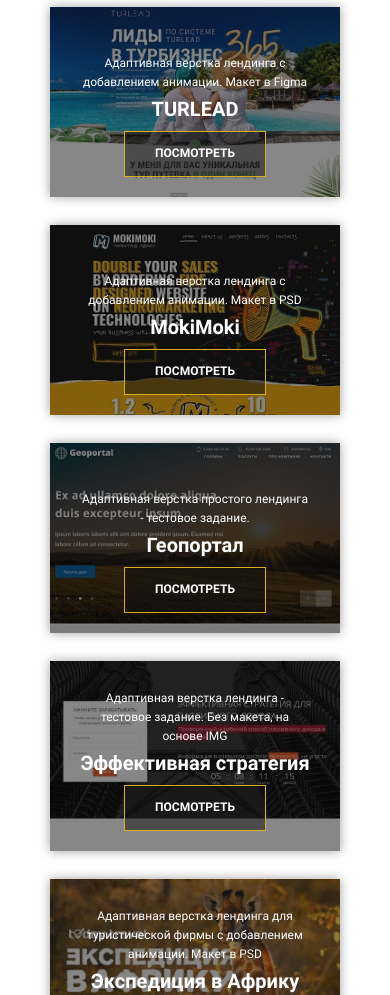
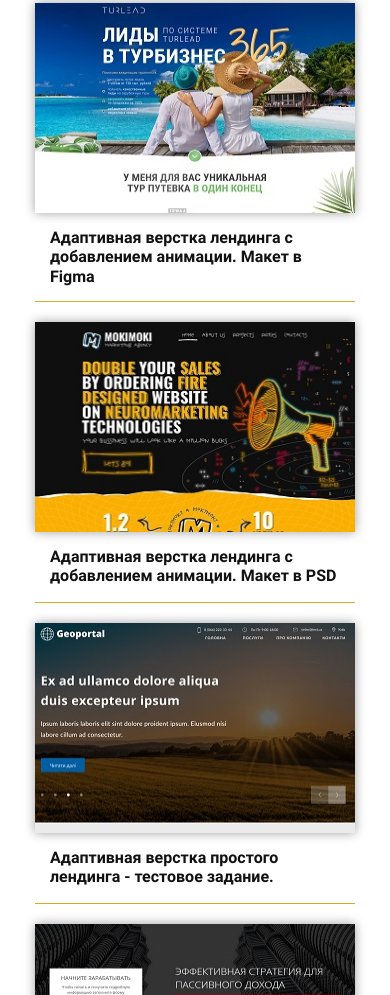
Before and after one commit to Aleksandr-Duma/MyPortfolio, a plain HTML site: page docs/index.html in a window 390 px wide. Shown: the part 1005-2000 px from the top of the page. Drawn offline with nearby package versions, Linux system fonts and the light colour scheme.

Commit message:
Change gallery and fix bags

```diff
--- a/docs/css/style.css
+++ b/docs/css/style.css
@@ -374,6 +374,7 @@ template {
   ont-display: swap;
 }
 
+/*---------------------Settings---------------------*/
 *,
 *:before,
 *:after {
@@ -396,7 +397,6 @@ body {
 
 img {
   width: 100%;
-  height: 100%;
 }
 
 a {
@@ -514,14 +514,24 @@ button {
 }
 
 .navigation__list-link {
+  display: inline-block;
   text-transform: uppercase;
   font-size: 20px;
   font-weight: 500;
   color: #fff;
   margin: 0 30px;
-  -webkit-transition: all .2s;
-  -o-transition: all .2s;
-  transition: all .2s;
+  position: relative;
+}
+
+.navigation__list-link::after {
+  content: "";
+  display: block;
+  width: 0;
+  height: 2px;
+  background-color: #DAAC21;
+  -webkit-transition: width .3s ease;
+  -o-transition: width .3s ease;
+  transition: width .3s ease;
 }
 
 @media (max-width: 990px) {
@@ -538,8 +548,8 @@ button {
   }
 }
 
-.navigation__list-link:hover {
-  color: #DAAC21;
+.navigation__list-link:hover::after {
+  width: 100%;
 }
 
 .phone__link {
@@ -791,8 +801,8 @@ button {
 }
 
 .arrows-link {
-  width: 20px;
-  height: 20px;
+  width: 30px;
+  height: 30px;
   position: absolute;
   left: 50%;
   bottom: 15px;
@@ -807,14 +817,8 @@ button {
 }
 
 .arrows-link__img {
-  -webkit-animation-name: animate-arrow;
-  animation-name: animate-arrow;
-  -webkit-animation-duration: .6s;
-  animation-duration: .6s;
-  -webkit-animation-iteration-count: infinite;
-  animation-iteration-count: infinite;
-  -webkit-animation-direction: alternate;
-  animation-direction: alternate;
+  -webkit-animation: animate-arrow .7s alternate infinite;
+  animation: animate-arrow .7s alternate infinite;
 }
 
 @-webkit-keyframes animate-arrow {
@@ -922,41 +926,8 @@ button {
   display: none;
 }
 
-.portfolio-item {
+.portfolio__card {
   width: 370px;
-  height: 260px;
-  -webkit-box-shadow: 0 0 10px rgba(17, 17, 17, 0.4);
-  box-shadow: 0 0 10px rgba(17, 17, 17, 0.4);
-  margin: 14px;
-  position: relative;
-}
-
-@media (max-width: 990px) {
-  .portfolio-item {
-    width: 310px;
-    height: 210px;
-  }
-}
-
-@media (max-width: 570px) {
-  .portfolio-item {
-    width: 290px;
-    height: 190px;
-    margin: 14px 0 14px 0;
-  }
-}
-
-.portfolio-item:hover .portfolio-item__overlay {
-  opacity: 1;
-}
-
-.portfolio-item__overlay {
-  position: absolute;
-  top: 0;
-  right: 0;
-  bottom: 0;
-  left: 0;
-  background-color: rgba(17, 17, 17, 0.6);
   display: -webkit-box;
   display: -ms-flexbox;
   display: flex;
@@ -964,92 +935,79 @@ button {
   -webkit-box-direction: normal;
   -ms-flex-direction: column;
   flex-direction: column;
-  -webkit-box-pack: end;
-  -ms-flex-pack: end;
-  justify-content: flex-end;
-  -webkit-box-align: center;
-  -ms-flex-align: center;
-  align-items: center;
-  padding: 20px 40px 40px 40px;
-  -webkit-transition: all .6s;
-  -o-transition: all .6s;
-  transition: all .6s;
+  border-bottom: 1px solid #DAAC21;
+  margin: 14px 14px 14px 14px;
+}
+
+@media (max-width: 990px) {
+  .portfolio__card {
+    width: 320px;
+    margin: 10px 10px 10px 10px;
+  }
+}
+
+@media (max-width: 640px) {
+  .portfolio__card {
+    margin: 10px 0 10px 0;
+  }
+}
+
+.portfolio__card-image {
+  width: 100%;
+  height: 260px;
+  overflow: hidden;
+  background-color: #111111;
+  -webkit-box-shadow: 0 0 10px rgba(17, 17, 17, 0.4);
+  box-shadow: 0 0 10px rgba(17, 17, 17, 0.4);
+}
+
+@media (max-width: 990px) {
+  .portfolio__card-image {
+    height: 210px;
+  }
+}
+
+.portfolio__card-image img {
+  height: 100%;
+  -webkit-transition: .3s ease;
+  -o-transition: .3s ease;
+  transition: .3s ease;
+}
+
+.portfolio__card-image img:hover {
+  opacity: 0.7;
+  -webkit-transform: scale(1.1);
+  -ms-transform: scale(1.1);
+  transform: scale(1.1);
+}
+
+.portfolio__card-description {
+  width: 100%;
+  min-height: 70px;
+  padding: 15px 15px 15px 15px;
+}
+
+.portfolio__card-title {
+  display: block;
+  font-weight: 700;
+  font-size: 18px;
+  line-height: 1.2;
+  color: #111111;
+  margin: 0;
+}
+
+@media (max-width: 640px) {
+  .portfolio__card-title {
+    font-size: 16px;
+  }
+}
+
+.portfolio__card.clearfix {
   opacity: 0;
-}
-
-@media (max-width: 1090px) {
-  .portfolio-item__overlay {
-    background-color: rgba(17, 17, 17, 0.5);
-    opacity: 1;
-  }
-}
-
-@media (max-width: 990px) {
-  .portfolio-item__overlay {
-    padding: 20px 30px 20px 30px;
-  }
-}
-
-.portfolio-item__text {
-  font-size: 14px;
-  line-height: 1.6;
-  text-align: center;
-  color: #fff;
-  padding-bottom: 10px;
-}
-
-@media (max-width: 990px) {
-  .portfolio-item__text {
-    font-size: 12px;
-    padding-bottom: 5px;
-  }
-}
-
-.portfolio-item__title {
-  font-size: 22px;
-  font-weight: 700;
-  line-height: 1.2;
-  text-align: center;
-  color: #fff;
-  padding-bottom: 10px;
-}
-
-@media (max-width: 990px) {
-  .portfolio-item__title {
-    font-size: 20px;
-  }
-}
-
-.portfolio-item__link {
-  display: inline-block;
-  text-transform: uppercase;
-  font-size: 14px;
-  font-weight: 700;
-  border: 2px solid #DAAC21;
-  color: #fff;
-  -webkit-transition: all .2s;
-  -o-transition: all .2s;
-  transition: all .2s;
-  padding: 20px 40px;
-  margin: 0 auto;
-}
-
-@media (max-width: 1090px) {
-  .portfolio-item__link {
-    background-color: rgba(17, 17, 17, 0.5);
-  }
-}
-
-@media (max-width: 990px) {
-  .portfolio-item__link {
-    font-size: 12px;
-    border: 1px solid #DAAC21;
-    padding: 15px 30px;
-  }
-}
-
-.portfolio-item__link:hover {
-  background-color: rgba(218, 172, 33, 0.2);
+  height: 0;
+  padding: 0;
+  overflow: hidden;
+  margin: 0 14px;
 }
 
 /*-----------------------Resume----------------------*/
--- a/docs/index.html
+++ b/docs/index.html
@@ -69,99 +69,123 @@
 						<span class="filter portfolio__head-item" data-filter = ".tutorial">Учебные</span>
 					</div>
 					<div class="portfolio__body" id = "portfolio__body">
-						<div class="mix order portfolio-item">
+						<div class="mix order portfolio__card">
+							<div class="portfolio__card-image">
+								<a href="https://aleksandr-duma.github.io/TURLEAD/" target="_blank" class="portfolio__card-link">
 									<img src="img/project-14.jpg" alt="project-14">
-							<div class="portfolio-item__overlay">
-								<div class="portfolio-item__text">Адаптивная верстка лендинга с добавлением анимации. Макет в Figma</div>
-								<div class="portfolio-item__title">TURLEAD</div>
-								<a href="https://aleksandr-duma.github.io/TURLEAD/" target="_blank" class="portfolio-item__link">посмотреть</a>
+								</a>
+							</div>
+							<div class="portfolio__card-description">
+								<a href="https://aleksandr-duma.github.io/TURLEAD/" target="_blank" class="portfolio__card-title">Адаптивная верстка лендинга с добавлением анимации. Макет в Figma</a>
 							</div>
 						</div>
-						<div class="mix order portfolio-item">
+						<div class="mix order portfolio__card">
+							<div class="portfolio__card-image">
+								<a href="https://aleksandr-duma.github.io/MokiMoki/" target="_blank" class="portfolio__card-link">
 									<img src="img/project-13.jpg" alt="project-13">
-							<div class="portfolio-item__overlay">
-								<div class="portfolio-item__text">Адаптивная верстка лендинга с добавлением анимации. Макет в PSD</div>
-								<div class="portfolio-item__title">MokiMoki</div>
-								<a href="https://aleksandr-duma.github.io/MokiMoki/" target="_blank" class="portfolio-item__link">посмотреть</a>
+								</a>
+							</div>
+							<div class="portfolio__card-description">
+								<a href="https://aleksandr-duma.github.io/MokiMoki/" target="_blank" class="portfolio__card-title">Адаптивная верстка лендинга с добавлением анимации. Макет в PSD</a>
 							</div>
 						</div>
-						<div class="mix tutorial portfolio-item">
+						<div class="mix tutorial portfolio__card">
+							<div class="portfolio__card-image">
+								<a href="https://aleksandr-duma.github.io/Test_Project-Geoportal/" target="_blank" class="portfolio__card-link">
 									<img src="img/project-12.jpg" alt="project-12">
-							<div class="portfolio-item__overlay">
-								<div class="portfolio-item__text">Адаптивная верстка простого лендинга - тестовое задание.</div>
-								<div class="portfolio-item__title">Геопортал</div>
-								<a href="https://aleksandr-duma.github.io/Test_Project-Geoportal/" target="_blank" class="portfolio-item__link">посмотреть</a>
+								</a>
+							</div>
+							<div class="portfolio__card-description">
+								<a href="https://aleksandr-duma.github.io/Test_Project-Geoportal/" target="_blank" class="portfolio__card-title">Адаптивная верстка простого лендинга - тестовое задание.</a>
 							</div>
 						</div>
-						<div class="mix tutorial portfolio-item">
+						<div class="mix tutorial portfolio__card">
+							<div class="portfolio__card-image">
+								<a href="https://aleksandr-duma.github.io/Test_Project-Strategy/" target="_blank" class="portfolio__card-link">
 									<img src="img/project-11.jpg" alt="project-11">
-							<div class="portfolio-item__overlay">
-								<div class="portfolio-item__text">Адаптивная верстка лендинга - тестовое задание. Без макета, на основе IMG</div>
-								<div class="portfolio-item__title">Эффективная стратегия</div>
-								<a href="https://aleksandr-duma.github.io/Test_Project-Strategy/" target="_blank" class="portfolio-item__link">посмотреть</a>
+								</a>
+							</div>
+							<div class="portfolio__card-description">
+								<a href="https://aleksandr-duma.github.io/Test_Project-Strategy/" target="_blank" class="portfolio__card-title">Адаптивная верстка лендинга - тестовое задание. Без макета, на основе IMG</a>
 							</div>
 						</div>
-						<div class="mix order portfolio-item">
+						<div class="mix order portfolio__card">
+							<div class="portfolio__card-image">
+								<a href="https://aleksandr-duma.github.io/Africa/" target="_blank" class="portfolio__card-link">
 									<img src="img/project-10.jpg" alt="project-10">
-							<div class="portfolio-item__overlay">
-								<div class="portfolio-item__text">Адаптивная верстка лендинга для туристической фирмы с добавлением анимации. Макет в PSD</div>
-								<div class="portfolio-item__title">Экспедиция в Африку</div>
-								<a href="https://aleksandr-duma.github.io/Africa/" target="_blank" class="portfolio-item__link">посмотреть</a>
+								</a>
+							</div>
+							<div class="portfolio__card-description">
+								<a href="https://aleksandr-duma.github.io/Africa/" target="_blank" class="portfolio__card-title">Адаптивная верстка лендинга для туристической фирмы с добавлением анимации. Макет в PSD</a>
 							</div>
 						</div>
-						<div class="mix order portfolio-item">
+						<div class="mix order portfolio__card">
+							<div class="portfolio__card-image">
+								<a href="https://aleksandr-duma.github.io/Marafon/" target="_blank" class="portfolio__card-link">
 									<img src="img/project-9.jpg" alt="project-9">
-							<div class="portfolio-item__overlay">
-								<div class="portfolio-item__text">Адаптивная верстка лендинга для марафона. Макет в Figma</div>
-								<div class="portfolio-item__title">Я-Машина</div>
-								<a href="https://aleksandr-duma.github.io/Marafon/." target="_blank" class="portfolio-item__link">посмотреть</a>
+								</a>
+							</div>
+							<div class="portfolio__card-description">
+								<a href="https://aleksandr-duma.github.io/Marafon/" target="_blank" class="portfolio__card-title">Адаптивная верстка лендинга для марафона. Макет в Figma</a>
 							</div>
 						</div>
-						<div class="mix order portfolio-item">
+						<div class="mix order portfolio__card">
+							<div class="portfolio__card-image">
+								<a href="https://aleksandr-duma.github.io/ReestRos/" target="_blank" class="portfolio__card-link">
 									<img src="img/project-8.jpg" alt="project-8">
-							<div class="portfolio-item__overlay">
-								<div class="portfolio-item__text">Адаптивная верстка простого лендинга. Макет в Figma</div>
-								<div class="portfolio-item__title">РеестРос</div>
-								<a href="https://aleksandr-duma.github.io/ReestRos/." target="_blank" class="portfolio-item__link">посмотреть</a>
+								</a>
+							</div>
+							<div class="portfolio__card-description">
+								<a href="https://aleksandr-duma.github.io/ReestRos/" target="_blank" class="portfolio__card-title">Адаптивная верстка простого лендинга. Макет в Figma</a>
 							</div>
 						</div>
-						<div class="mix tutorial portfolio-item">
+						<div class="mix tutorial portfolio__card">
+							<div class="portfolio__card-image">
+								<a href="https://aleksandr-duma.github.io/GoSurf/" target="_blank" class="portfolio__card-link">
 									<img src="img/project-6.jpg" alt="project-6">
-							<div class="portfolio-item__overlay">
-								<div class="portfolio-item__text">Адаптивная верстка лендинга с добавлением анимации. Макет в Figma</div>
-								<div class="portfolio-item__title">Go Surf</div>
-								<a href="https://aleksandr-duma.github.io/GoSurf/." target="_blank" class="portfolio-item__link">посмотреть</a>
+								</a>
+							</div>
+							<div class="portfolio__card-description">
+								<a href="https://aleksandr-duma.github.io/GoSurf/" target="_blank" class="portfolio__card-title">Адаптивная верстка лендинга с добавлением анимации. Макет в Figma</a>
 							</div>
 						</div>
-						<div class="mix tutorial portfolio-item">
+						<div class="mix tutorial portfolio__card">
+							<div class="portfolio__card-image">
+								<a href="https://aleksandr-duma.github.io/CoffeeShop/" target="_blank" class="portfolio__card-link">
 									<img src="img/project-5.jpg" alt="project-5">
-							<div class="portfolio-item__overlay">
-								<div class="portfolio-item__text">Адаптивная верстка лендинга. Макет в PSD</div>
-								<div class="portfolio-item__title">Coffee Shop</div>
-								<a href="https://aleksandr-duma.github.io/CoffeeShop/." target="_blank" class="portfolio-item__link">посмотреть</a>
+								</a>
+							</div>
+							<div class="portfolio__card-description">
+								<a href="https://aleksandr-duma.github.io/CoffeeShop/" target="_blank" class="portfolio__card-title">Адаптивная верстка лендинга. Макет в PSD</a>
 							</div>
 						</div>
-						<div class="mix order portfolio-item">
+						<div class="mix order portfolio__card">
+							<div class="portfolio__card-image">
+								<a href="https://aleksandr-duma.github.io/Partners/" target="_blank" class="portfolio__card-link">
 									<img src="img/project-4.jpg" alt="project-4">
-							<div class="portfolio-item__overlay">
-								<div class="portfolio-item__text">Адаптивная верстка многостраничного сайта. Макет в PSD</div>
-								<div class="portfolio-item__title">Partners</div>
-								<a href="https://aleksandr-duma.github.io/Partners/." target="_blank" class="portfolio-item__link">посмотреть</a>
+								</a>
+							</div>
+							<div class="portfolio__card-description">
+								<a href="https://aleksandr-duma.github.io/Partners/" target="_blank" class="portfolio__card-title">Адаптивная верстка многостраничного сайта. Макет в PSD</a>
 							</div>
 						</div>
-						<div class="mix order portfolio-item">
+						<div class="mix order portfolio__card">
+							<div class="portfolio__card-image">
+								<a href="https://aleksandr-duma.github.io/ExchangeAuto/" target="_blank" class="portfolio__card-link">
 									<img src="img/project-3.jpg" alt="project-3">
-							<div class="portfolio-item__overlay">
-								<div class="portfolio-item__text">Адаптивная верстка многостраничного сайта. Макет в PSD</div>
-								<div class="portfolio-item__title">ExchangeAuto</div>
-								<a href="https://aleksandr-duma.github.io/ExchangeAuto/." target="_blank" class="portfolio-item__link">посмотреть</a>
+								</a>
+							</div>
+							<div class="portfolio__card-description">
+								<a href="https://aleksandr-duma.github.io/ExchangeAuto/" target="_blank" class="portfolio__card-title">Адаптивная верстка многостраничного сайта. Макет в PSD</a>
 							</div>
 						</div>
+						<div class="portfolio__card clearfix"></div>
+						<div class="portfolio__card clearfix"></div>
 					</div>
 				</div>
 			</div>
 		</section>
-		<section class = "resume" id = "resume">
+		<section class="resume" id="resume">
 			<div class="container">
 				<div class="title-block">
 					<h3 class="title-block__title">Резюме</h3>
@@ -189,7 +213,7 @@
 							<li class = "resume__list-item">"Cyber Bionic Systematics" - Frontend Developer</li>
 						</ul>
 						<div class="wrap__button-sv">
-							<a href="myResume.pdf" download="myResume.pdf"  class="button-sv">скачать резюме</a>
+							<a href="myResume.pdf" download="myResume.pdf" class="button-sv">скачать резюме</a>
 						</div>
 					</div>
 					<div class="resume__content-right">
```
Lines whose indentation alone changed are shown as unchanged.
